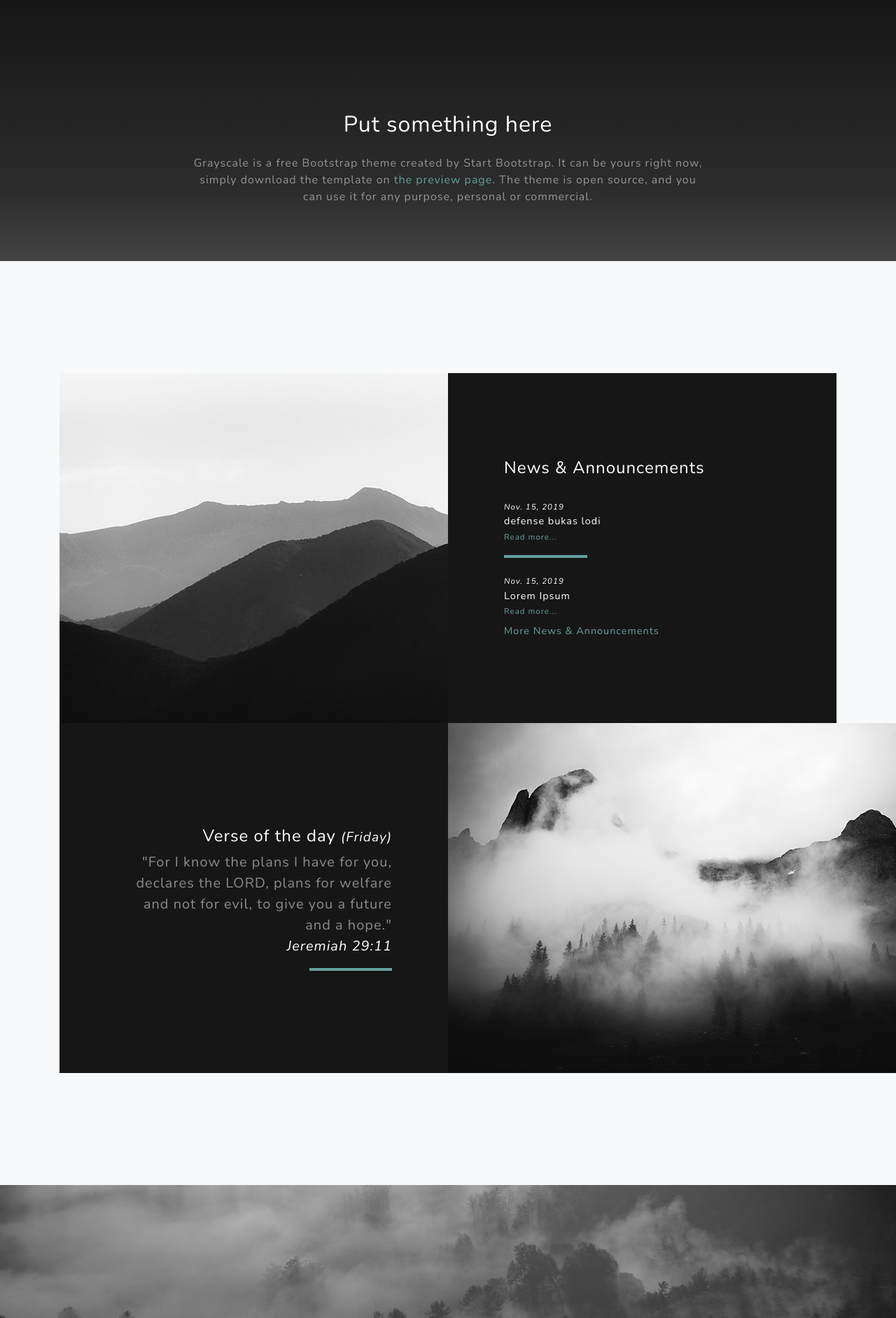
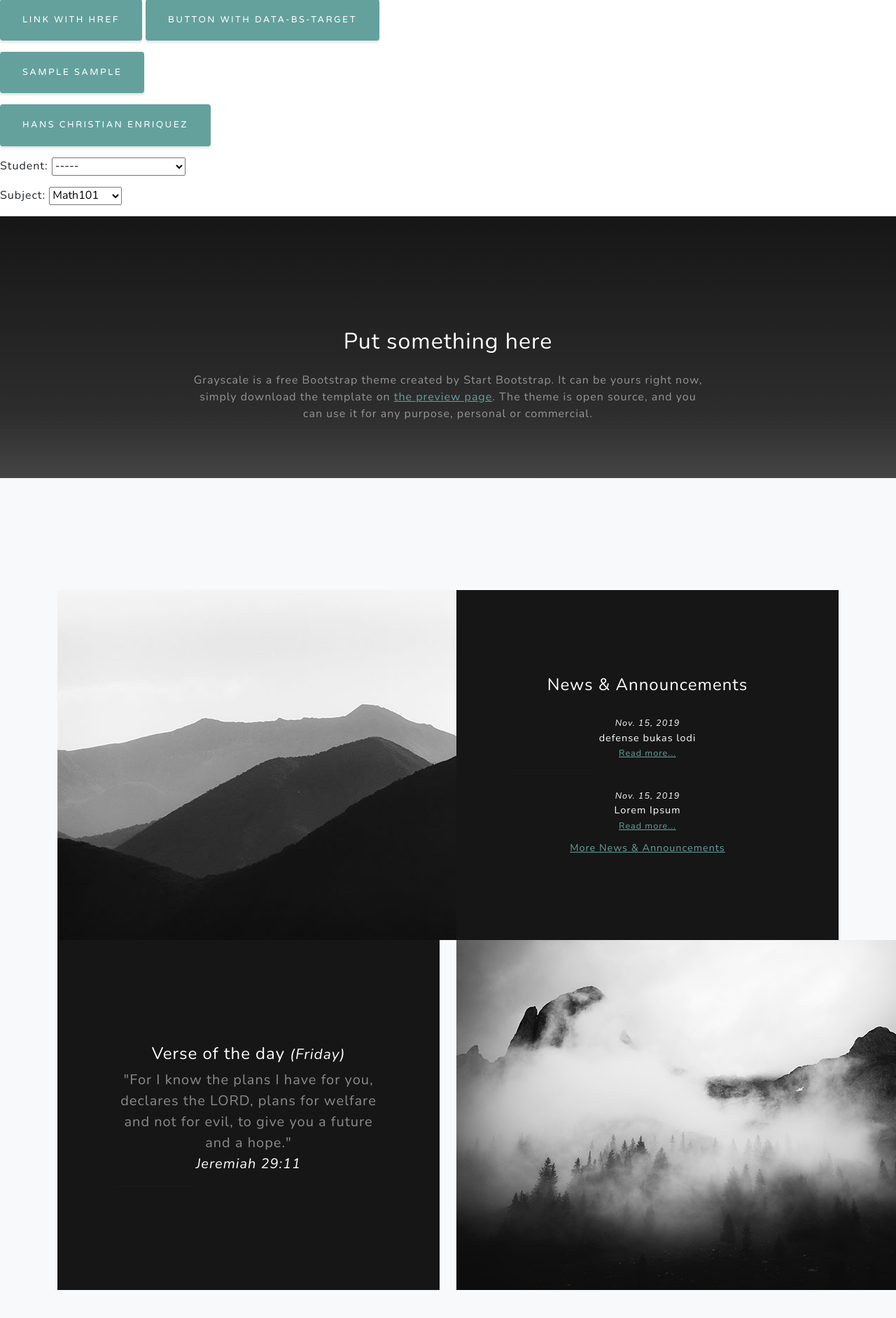
Before and after one commit to jemgithub0418/CVSProject, a Django app: page / in a window 1280 px wide; the page is wider, and only the part inside the window is pictured. Shown: the part 801-2684 px from the top of that part at 70% size. Run offline with Django 3.2, Linux system fonts and the light colour scheme; data comes from the database, SQL or seed files in the repository; both versions use the stored data as it was after the commit; some libraries are stand-ins or nearby versions.

Commit message:
working but not polished grade viewing

```diff
--- a/accounts/views.py
+++ b/accounts/views.py
@@ -13,16 +13,42 @@ from django.db.models import Q
 from verseoftheday.models import VerseOfTheDay
 from announcement.models import Announcement
 User = get_user_model()
-
+from admin_dashboard.forms import AddStudentGradeForm
+from student_dashboard.models import Student, Subject, StudentGrade
 
 def home(request):
     verses = VerseOfTheDay.objects.all()
     news = Announcement.objects.all()
+    student_grade_form = AddStudentGradeForm()
+    students = Student.objects.all().prefetch_related('enrolled_subject')
     context = {
         "verse": verses,
         'news': news,
+        'form': student_grade_form,
+        'students': students,
 
     }
+
+    if request.method == "POST":
+        data = request.POST
+        grade_list = data.getlist('grade')
+        print(grade_list)
+        subject_list = data.getlist('subject')
+        print(subject_list)
+
+        student = User.objects.get(pk= data.get('studentid'))
+        print(data.get('studentid'))
+
+        i=0
+        while i < len(grade_list):
+            enrolled_subject = Subject.objects.get(pk= subject_list[i])
+            new_grade = StudentGrade(user= student, period= data.get('period'), subject= enrolled_subject, grade=grade_list[i])
+            new_grade.save()
+            i+= 1
+
+
+
+
     return render(request, 'home.html', context)
 
 
--- /dev/null
+++ b/admin_dashboard/forms.py
@@ -0,0 +1,25 @@
+from django import forms
+from accounts.models import User
+from student_dashboard.models import Student
+
+class AddStudentGradeForm(forms.Form):
+
+    # def __init__(self, *args, **kwargs):
+    #     super(AddStudentGradeForm, self).__init__(*args, **kwargs)
+    #     self.initial['student'] = (None,'------')
+
+    student_list = Student.objects.all().prefetch_related('enrolled_subject')
+
+    student_choices = [(None,'-----')]
+    enrolled_subjects = []
+
+    for  student in student_list:
+        full_name = student.student.first_name + " " + student.student.last_name
+        student_choices.append((student.student.id, full_name))
+        for subject in student.enrolled_subject.all():
+            enrolled_subjects.append((subject.id,subject.subject_name))
+
+
+
+    student = forms.ChoiceField(widget= forms.Select, choices= student_choices,initial=None)
+    subject = forms.ChoiceField(widget= forms.Select, choices= enrolled_subjects)
--- a/student_dashboard/admin.py
+++ b/student_dashboard/admin.py
@@ -1,5 +1,5 @@
 from django.contrib import admin
-from .models import (YearLevel, Section, Subject, StudentGrade)
+from .models import (YearLevel, Section, Subject, StudentGrade, Student )
 from accounts.models import User
 
 
@@ -18,3 +18,4 @@ admin.site.register(YearLevel)
 admin.site.register(Section)
 admin.site.register(Subject)
 admin.site.register(StudentGrade, StudentGradeAdmin)
+admin.site.register(Student)
--- a/student_dashboard/models.py
+++ b/student_dashboard/models.py
@@ -57,3 +57,11 @@ class StudentGrade(models.Model):
     period = models.CharField(choices=PERIOD_CHOICES, max_length=25)
     subject = models.ForeignKey(Subject, on_delete=models.DO_NOTHING, null=True,)
     grade = models.DecimalField(max_digits=4, decimal_places=2)
+
+
+class Student(models.Model):
+    student = models.ForeignKey(settings.AUTH_USER_MODEL, limit_choices_to= Q(is_student=True), on_delete= models.CASCADE)
+    enrolled_subject = models.ManyToManyField(Subject)
+
+    def __str__(self):
+        return f'{self.student.first_name} {self.student.last_name}'
--- a/templates/base.html
+++ b/templates/base.html
@@ -4,6 +4,7 @@
         <meta charset="utf-8">
         <title></title>
         <link rel="stylesheet" href="https://maxcdn.bootstrapcdn.com/bootstrap/4.0.0/css/bootstrap.min.css" integrity="sha384-Gn5384xqQ1aoWXA+058RXPxPg6fy4IWvTNh0E263XmFcJlSAwiGgFAW/dAiS6JXm" crossorigin="anonymous">
+        <link href="https://cdn.jsdelivr.net/npm/bootstrap@5.1.0/dist/css/bootstrap.min.css" rel="stylesheet" integrity="sha384-KyZXEAg3QhqLMpG8r+8fhAXLRk2vvoC2f3B09zVXn8CA5QIVfZOJ3BCsw2P0p/We" crossorigin="anonymous">
     </head>
     <body>
         <!-- NAVBAR CODE HERE -->
--- a/templates/home.html
+++ b/templates/home.html
@@ -16,6 +16,46 @@
   </div>
 </header>
 
+<div>
+    <p>
+  <a class="btn btn-primary" data-bs-toggle="collapse" href="#collapseExample" role="button" aria-expanded="false" aria-controls="collapseExample">
+    Link with href
+  </a>
+  <button class="btn btn-primary" type="button" data-bs-toggle="collapse" data-bs-target="#collapseExample" aria-expanded="false" aria-controls="collapseExample">
+    Button with data-bs-target
+  </button>
+</p>
+<div class="collapse" id="collapseExample">
+  <div class="card card-body">
+    Some placeholder content for the collapse component. This panel is hidden by default but revealed when the user activates the relevant trigger.
+  </div>
+</div>
+</div>
+
+
+<div>
+
+    {% for student in students %}
+    <p>
+      <button class="btn btn-primary" type="button" data-bs-toggle="collapse" data-bs-target="{{forloop.counter}}" aria-expanded="false" aria-controls="collapseExample">
+        {{student.student}}
+      </button>
+    </p>
+    <div class="collapse" id="{{forloop.counter}}">
+      <div class="card card-body">
+        Some placeholder content for the collapse component. This panel is hidden by default but revealed when the user activates the relevant trigger.
+      </div>
+    </div>
+
+    {% endfor %}
+    <form>
+            {{form.as_p}}
+    </form>
+</div>
+
+<script type="text/javascript">
+
+</script>
 <!-- About Section -->
 <section id="#" class="about-section text-center">
   <div class="container">
@@ -31,6 +71,8 @@
 </section>
 
 <!-- Projects Section -->
+
+
 <section id="news" class="projects-section bg-light">
   <div class="container">
 
--- a/templates/index.html
+++ b/templates/index.html
@@ -12,7 +12,10 @@
   <title>CVS</title>
 
   <!-- Bootstrap core CSS -->
-  <link href="{% static 'vendor/bootstrap/css/bootstrap.min.css' %}" rel="stylesheet">
+
+  <!-- <link href="{% static 'vendor/bootstrap/css/bootstrap.min.css' %}" rel="stylesheet"> -->
+
+<link href="https://cdn.jsdelivr.net/npm/bootstrap@5.1.0/dist/css/bootstrap.min.css" rel="stylesheet" integrity="sha384-KyZXEAg3QhqLMpG8r+8fhAXLRk2vvoC2f3B09zVXn8CA5QIVfZOJ3BCsw2P0p/We" crossorigin="anonymous">
 
   <!-- Custom fonts for this template -->
   <link href="{% static 'vendor/fontawesome-free/css/all.min.css' %}" rel="stylesheet">
@@ -39,7 +42,7 @@
             {% if user.is_authenticated %}
           <li class="nav-item dropdown">
             <a class="nav-link dropdown-toggle" href="{% url 'admin-dashboard' %}" id="navbarDropdown" role="button" data-toggle="dropdown" aria-haspopup="true" aria-expanded="false">
-              My Actions
+              My Actions asdasd
             </a>
             <div class="dropdown-menu" aria-labelledby="navbarDropdown">
               <a class="dropdown-item" href="{% url 'update-profile' %}">Update Profile</a>
@@ -90,7 +93,11 @@
   {% endif %}
 
 {% block content %}
-
+    <div>
+        <p>
+            <br><br><br><br><br><br><br><br><br><br><br><br><br><br><br><br><br><br><br><br><br><br>sample
+        </p>
+    </div>
 {% endblock %}
 
 
```
Also changed, not shown: templates/sample.html (added, +76 -0 lines), announcement/migrations/0002_auto_20210812_1848.py (added), db.sqlite3, student_dashboard/migrations/0008_student.py (added), student_dashboard/migrations/0009_auto_20210812_1851.py (added), student_dashboard/migrations/0010_auto_20210813_1402.py (added), student_dashboard/migrations/0011_auto_20210813_1404.py (added), student_dashboard/migrations/0012_delete_student.py (added), student_dashboard/migrations/0013_student.py (added), student_dashboard/migrations/0014_auto_20210813_1542.py (added).
